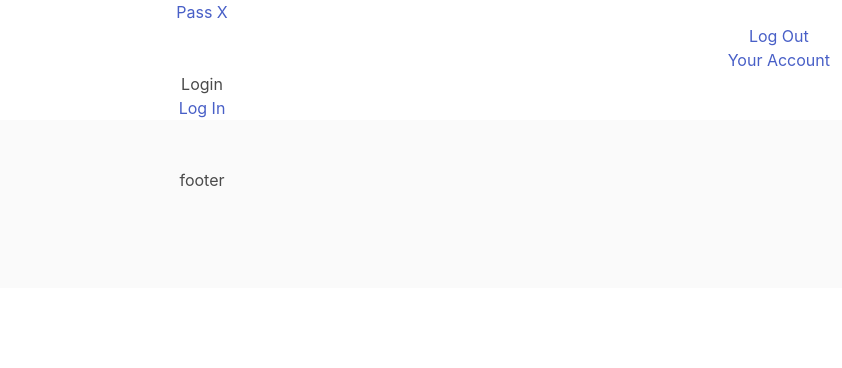
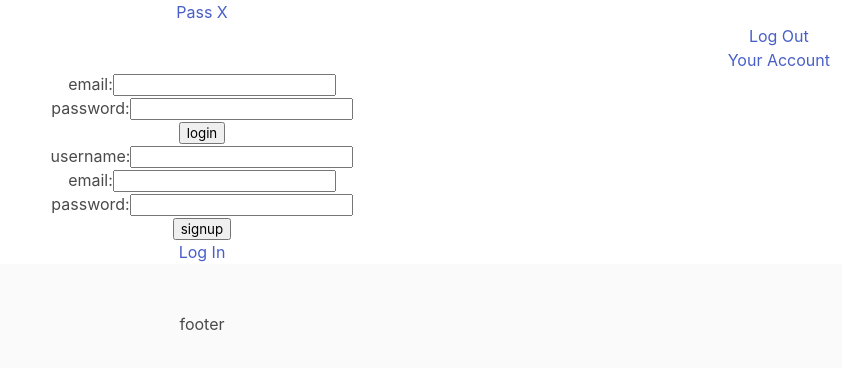
Before and after one commit to jermeewinn/Pass-Ex, a React (Create React App) app in the folder pass-ex/: page / in a window 1280 px wide. Shown: the top 368 px of the page, without its empty margins (438-1280 px from the left). Built offline with nearby package versions, Linux system fonts and the light colour scheme.

Commit message:
login wireframe added

```diff
--- a/pass-ex/src/components/Login/index.js
+++ b/pass-ex/src/components/Login/index.js
@@ -4,9 +4,40 @@ import { Link } from "react-router-dom";
 
 function Login() {
     return (
+
         <section className="login">
+            <form class="login-form">
+                <div>
+                    <label for="email-login">email:</label>
+                    <input type="text" id="email-login" />
+                </div>
+                <div>
+                    <label for="password-login">password:</label>
+                    <input type="password" id="password-login" />
+                </div>
+                <div>
+                    <button type="submit">login</button>
+                </div>
+                </form>
+
+                <form class="signup-form">
+                <div>
+                    <label for="username-signup">username:</label>
+                    <input type="text" id="username-signup" />
+                </div>
+                <div>
+                    <label for="email-signup">email:</label>
+                    <input type="text" id="email-signup" />
+                </div>
+                <div>
+                    <label for="password-signup">password:</label>
+                    <input type="password" id="password-signup" />
+                </div>
+                <div>
+                    <button type="submit">signup</button>
+                </div>
+            </form>
             <div>
-                <h1>Login</h1>
                 <Link to="/Home">
                   Log In
                 </Link>
```
